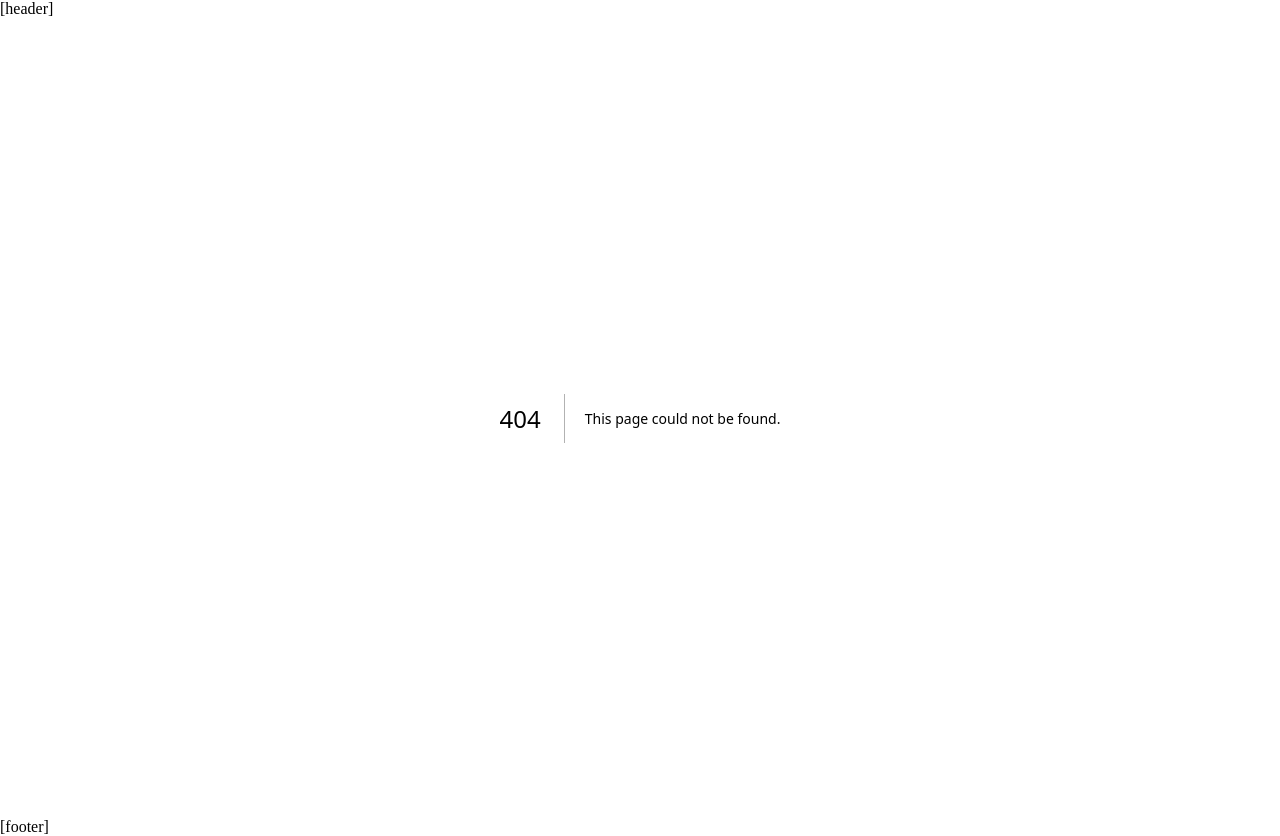
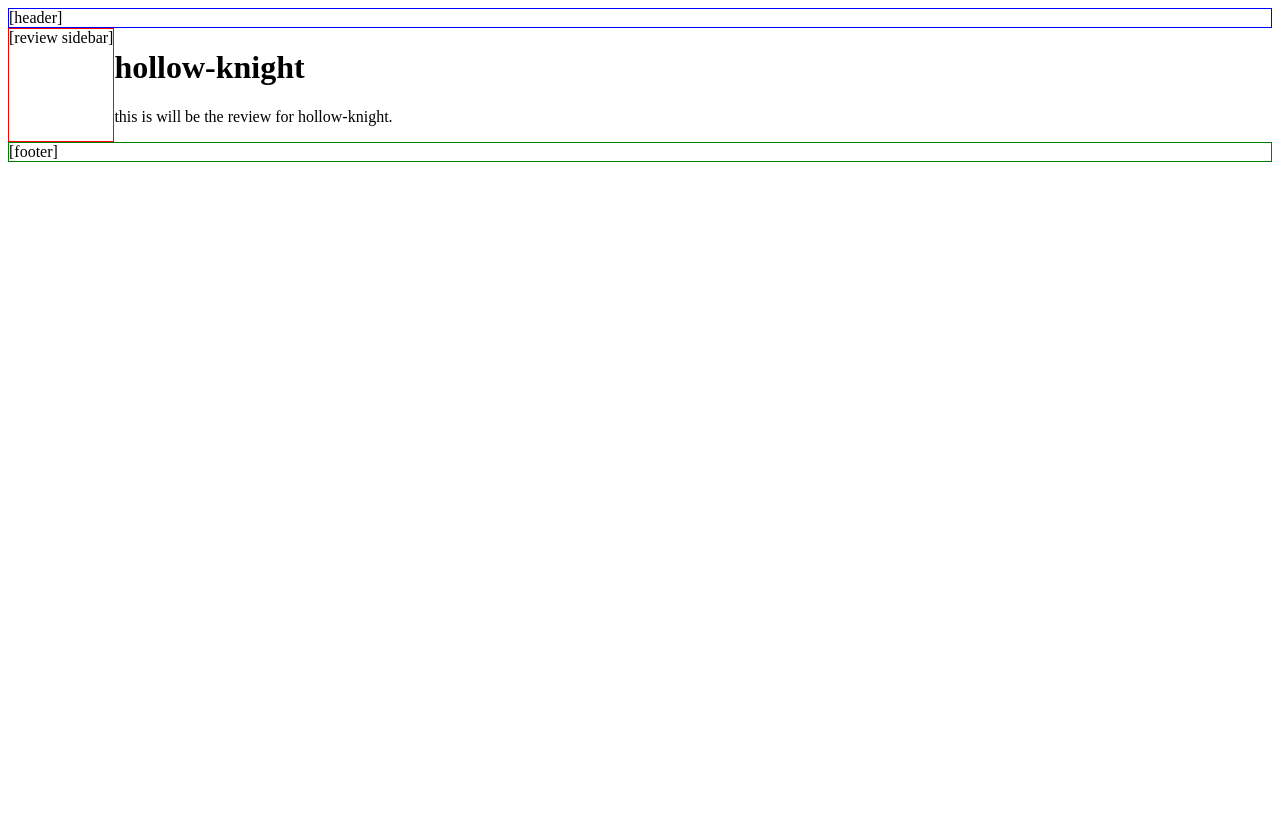
Before and after one commit to Youssefelharouch/start_learning_next_js, a Next.js app: page /reviews/hollow-knight in a window 1280 px wide. Before the commit this address had no page. After the commit the page ends 800 px from the top, so only its background shows below. Built offline with nearby package versions, Linux system fonts and the light colour scheme.

Commit message:
the utility of layout in next

```diff
--- a/app/layout.jsx
+++ b/app/layout.jsx
@@ -2,9 +2,9 @@
   return (
     <html lang="en">
       <body>
-        <header>[header]</header>
+        <header style={{ border: "solid blue 1px" }}>[header]</header>
         <main>{children}</main>
-        <footer>[footer]</footer>
+        <footer style={{ border: "solid green 1px" }} >[footer]</footer>
       </body>
     </html>
   );
--- /dev/null
+++ b/app/reviews/hollow-knight/page.jsx
@@ -0,0 +1,8 @@
+export default function stardewValley() {
+  return (
+    <>
+      <h1>hollow-knight</h1>
+      <p>this is will be the review for hollow-knight.</p>
+    </>
+  );
+}
--- /dev/null
+++ b/app/reviews/layout.jsx
@@ -0,0 +1,8 @@
+export default function ReviewLayout({ children }) {
+  return (
+    <div style={{ display: "flex" }}>
+      <div style={{ border: "solid red 1px" }}>[review sidebar]</div>
+      <div>{children}</div>
+    </div>
+  );
+}
```
Also changed, not shown: app/about/page.jsx (added, +8 -0 lines).
